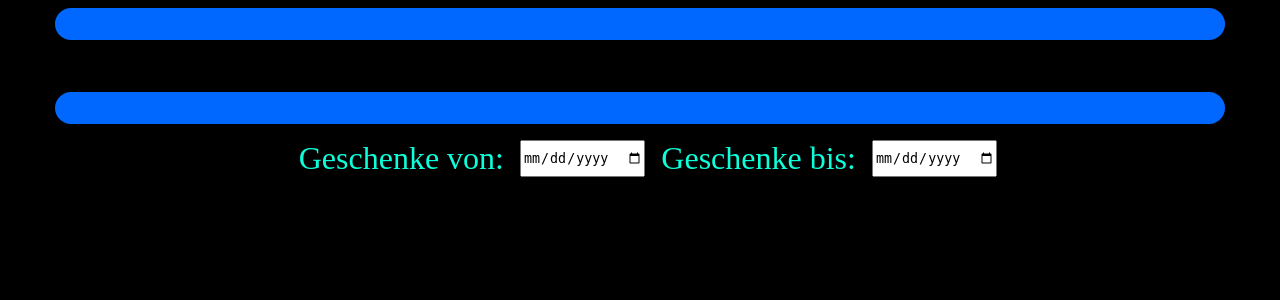
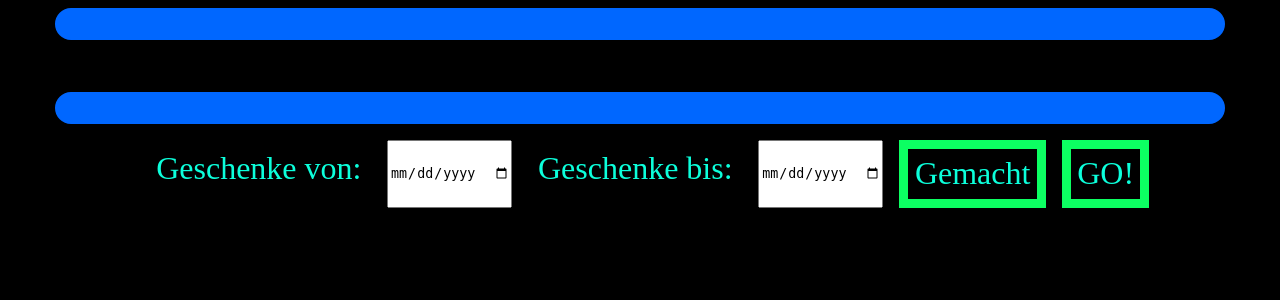
Before and after one commit to AdiJoost/birthdayCalendar, a Flask app: page / in a window 1280 px wide. Shown: the part 220-520 px from the top of the page. Run offline with Flask 2, Linux system fonts and the light colour scheme; data that the repository does not hold is empty.

Commit message:
fancy switch-button for types of presents made

```diff
--- a/static/css/styles.css
+++ b/static/css/styles.css
@@ -109,4 +109,28 @@ hr {
 #datePicker > label {
 	margin: 0rem 1rem 0 1rem;
 	font-size: 2em;
+	padding: 0.6rem;
 }
+
+#datePicker > .datePickerButton {
+	margin-left: 1rem;
+	cursor: pointer;
+	font-size: 2em;
+	padding:0.4rem;
+	border: 0.6rem solid #0cff62;
+}
+
+#datePicker > .done{
+
+}
+
+#datePicker > .notDone{
+	border: 0.6rem solid #ff0ca9;
+}
+
+#datePicker > .all{
+	border-right: 0.6rem solid #ff0ca9;
+	border-bottom: 0.6rem solid #ff0ca9;
+	border-left: 0.6rem solid #0cff62;
+	border-top: 0.6rem solid #0cff62;
+}
--- a/static/js/index.js
+++ b/static/js/index.js
@@ -1,10 +1,49 @@
-
+/*sets what type of presents should be searched for
+0: is_done = true
+1: is_done = false
+2: both
+*/
+let presentSearchType = 0;
 
 window.addEventListener("load", function(){
 	baseUrl = window.location.origin;
 	loadKids();
 	loadPresents();
+	setupButton();
 }, false)
+
+function setupButton(){
+	let isDoneSwitch = document.getElementById('isDone');
+	isDoneSwitch.addEventListener("click", function(){
+		switchButton(isDoneSwitch);
+	}, false)
+}
+
+/*to switch the Button for type of Presents loaded*/
+function switchButton(isDoneSwitch){
+	/*switch form done to not done*/
+	if (presentSearchType == 0){
+		presentSearchType = 1;
+		isDoneSwitch.innerText = "Nicht Gemacht"
+		isDoneSwitch.classList.remove("all");
+		isDoneSwitch.classList.add("notDone");
+	}
+	/*switch from not done to all*/
+	else if (presentSearchType == 1){
+		presentSearchType = 2;
+		isDoneSwitch.innerText = "All"
+		isDoneSwitch.classList.remove("notDone");
+		isDoneSwitch.classList.add("all");
+	}
+
+	/*switch from all to adone*/
+	else if (presentSearchType == 2){
+		presentSearchType = 0;
+		isDoneSwitch.innerText = "Gemacht"
+		isDoneSwitch.classList.remove("notDone");
+		isDoneSwitch.classList.remove("all");
+	}
+}
 
 
 /*Load Kids*/
--- a/templates/index.html
+++ b/templates/index.html
@@ -22,6 +22,14 @@
 		<input type="date", id="presentsFrom" name="presentsFrom">
 		<label for="presentsTo">Geschenke bis:</label>
 		<input type="date", id="presentsTo" name="presentsTo">
+
+		<div id="isDone"  class="datePickerButton">
+			Gemacht
+		</div>
+
+		<div id="search" class="datePickerButton">
+			GO!
+		</div>
 	</div>
 
 	<div id ="allPresents">
```
